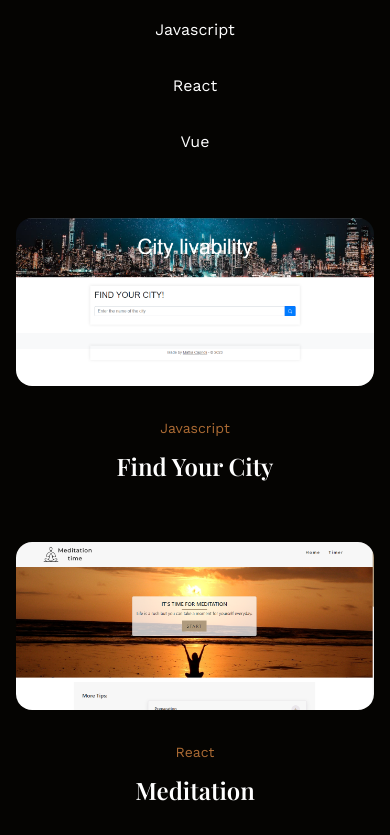
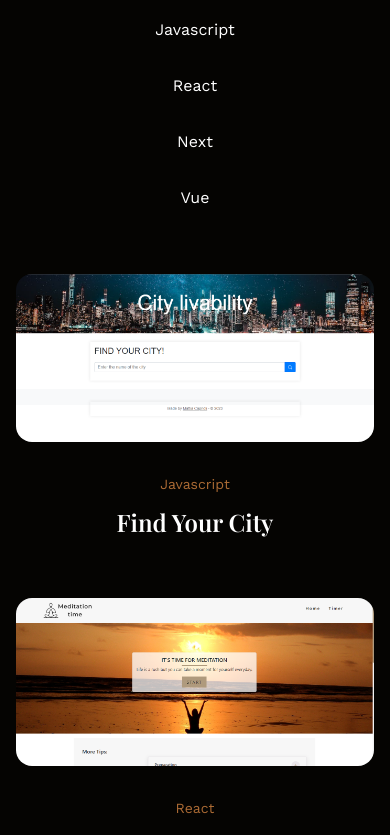
Before and after one commit to mattiacaprioli/portfolio-website-2024, a React (Create React App) app: page / in a window 390 px wide. Shown: the part 1840-2675 px from the top of the page. Built offline with nearby package versions, Linux system fonts and the light colour scheme; a web font is replaced by a local one.

Commit message:
Feat Next Project and fix close link in navMobile

```diff
--- a/src/components/NavMobile.js
+++ b/src/components/NavMobile.js
@@ -76,6 +76,7 @@ const NavMobile = () => {
                     <li key={index} className='mb-8'>
                         <Link
                             to={item.href}
+                            onClick={() => setIsOpen(false)}
                             smooth={true}
                             duration={500}
                             offset={-70}
--- a/src/data.js
+++ b/src/data.js
@@ -22,6 +22,7 @@ import Project5 from './assets/img/projects/counter-javascript.png';
 import Project6 from './assets/img/projects/climate-dashboard.png';
 import Project7 from './assets/img/projects/explore-footer.png';
 import Project8 from './assets/img/projects/TechTrend.png';
+import Project9 from './assets/img/projects/next-level-food.png';
 
 // skills images
 import SkillImg1 from './assets/img/skills/html5.png';
@@ -135,6 +136,13 @@ export const projectsData = [
     category: 'Vue',
     href: 'https://techtrend.netlify.app/',
   },
+  {
+    id: '9',
+    image: Project9,
+    name: 'Next Level Food',
+    category: 'Next',
+    href: 'https://techtrend.netlify.app/',
+  },
 ];
 
 // projects
@@ -147,6 +155,9 @@ export const projectsNav = [
   },
   {
     name: 'React',
+  },
+  {
+    name: 'Next',
   },
   {
     name: 'Vue',
```
Also changed, not shown: src/assets/img/projects/next-level-food.png (added).
